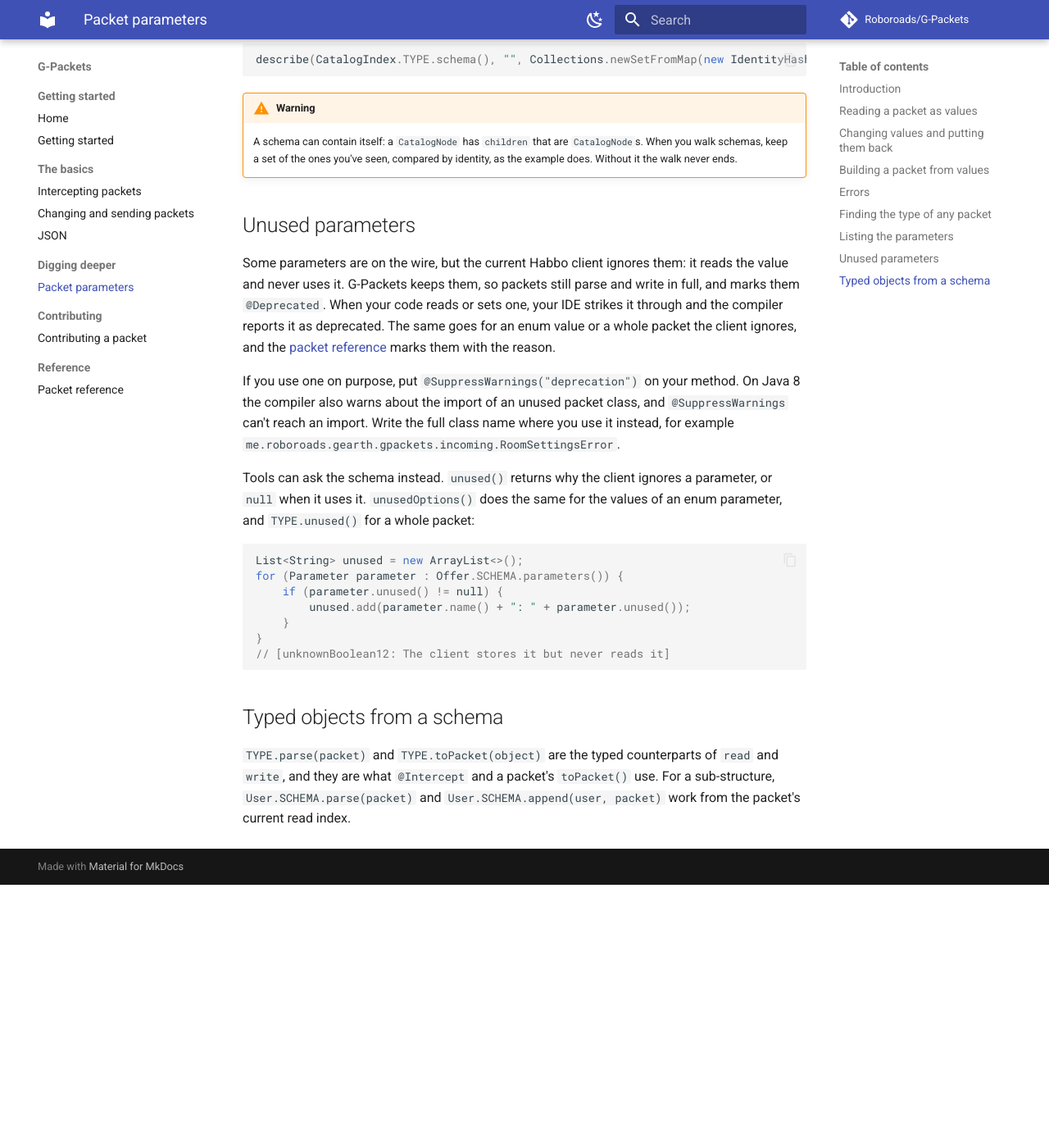
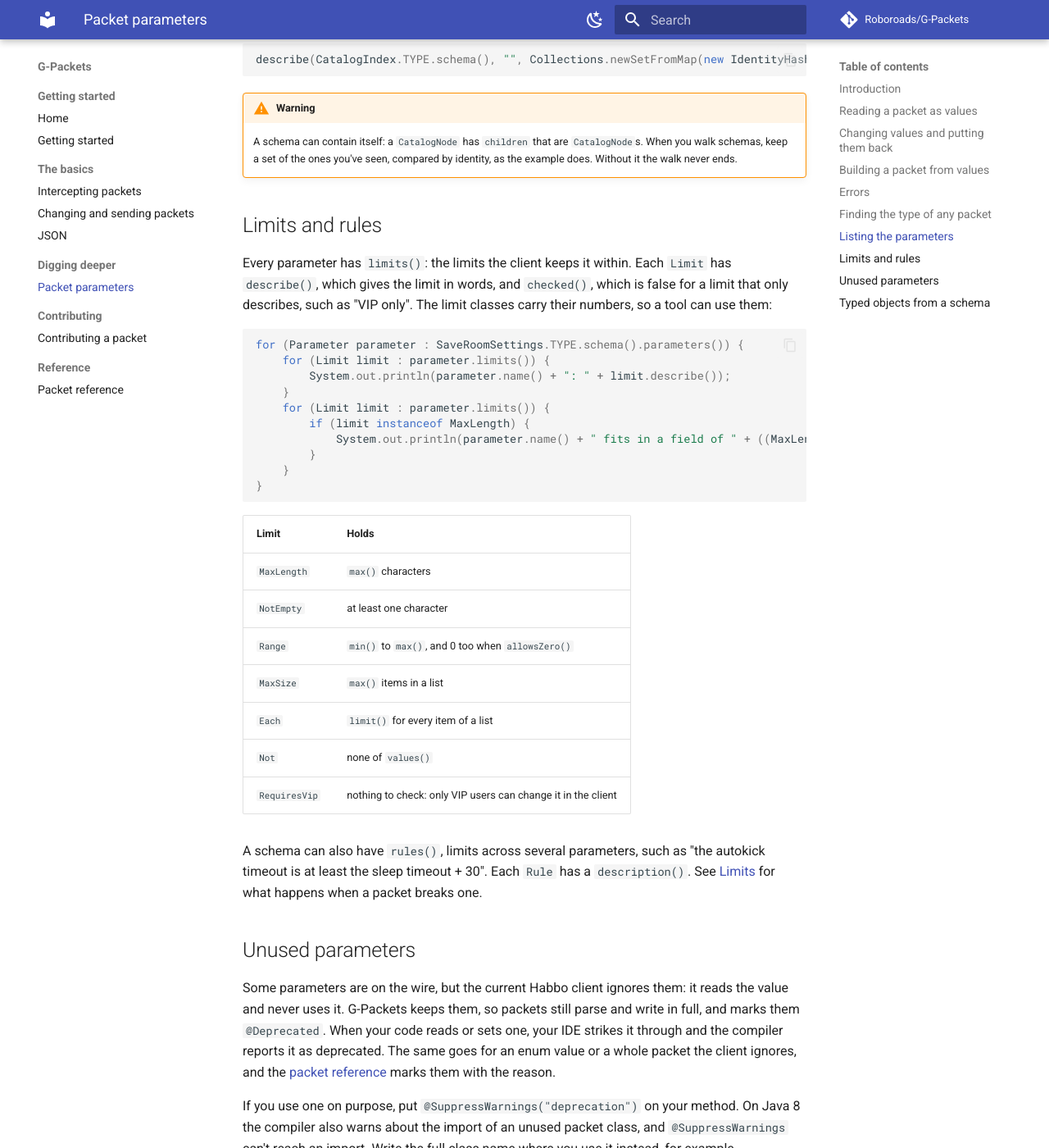
Before and after one commit to Roboroads/G-Packets, an MkDocs documentation site: the page built from docs/parameters.md, in a window 1280 px wide and 1400 px high, scrolled down 4542 px. Shown: the whole window at 82% size. Built offline with MkDocs 1.6.1 and Material for MkDocs 9.7.7, drawn with Linux system fonts in a browser that asks for light colours; comment, search, counter and statistics services are not loaded; before the commit the page ends 5621 px from its top, so only the background shows below that.

Commit message:
docs: explain parameter limits

````diff
--- a/docs/parameters.md
+++ b/docs/parameters.md
@@ -173,6 +173,35 @@ describe(CatalogIndex.TYPE.schema(), "", Collections.newSetFromMap(new IdentityH
 !!! warning
     A schema can contain itself: a `CatalogNode` has `children` that are `CatalogNode`s. When you walk schemas, keep a set of the ones you've seen, compared by identity, as the example does. Without it the walk never ends.
 
+## Limits and rules
+
+Every parameter has `limits()`: the limits the client keeps it within. Each `Limit` has `describe()`, which gives the limit in words, and `checked()`, which is false for a limit that only describes, such as "VIP only". The limit classes carry their numbers, so a tool can use them:
+
+```java
+for (Parameter parameter : SaveRoomSettings.TYPE.schema().parameters()) {
+    for (Limit limit : parameter.limits()) {
+        System.out.println(parameter.name() + ": " + limit.describe());
+    }
+    for (Limit limit : parameter.limits()) {
+        if (limit instanceof MaxLength) {
+            System.out.println(parameter.name() + " fits in a field of " + ((MaxLength) limit).max() + " characters");
+        }
+    }
+}
+```
+
+| Limit | Holds |
+|---|---|
+| `MaxLength` | `max()` characters |
+| `NotEmpty` | at least one character |
+| `Range` | `min()` to `max()`, and 0 too when `allowsZero()` |
+| `MaxSize` | `max()` items in a list |
+| `Each` | `limit()` for every item of a list |
+| `Not` | none of `values()` |
+| `RequiresVip` | nothing to check: only VIP users can change it in the client |
+
+A schema can also have `rules()`, limits across several parameters, such as "the autokick timeout is at least the sleep timeout + 30". Each `Rule` has a `description()`. See [Limits](changing-and-sending.md#limits) for what happens when a packet breaks one.
+
 ## Unused parameters
 
 Some parameters are on the wire, but the current Habbo client ignores them: it reads the value and never uses it. G-Packets keeps them, so packets still parse and write in full, and marks them `@Deprecated`. When your code reads or sets one, your IDE strikes it through and the compiler reports it as deprecated. The same goes for an enum value or a whole packet the client ignores, and the [packet reference](packets/index.md) marks them with the reason.
````
Also changed, not shown: docs/changing-and-sending.md (+25 -0 lines), docs/contributing.md (+20 -0 lines), 1 other file.
